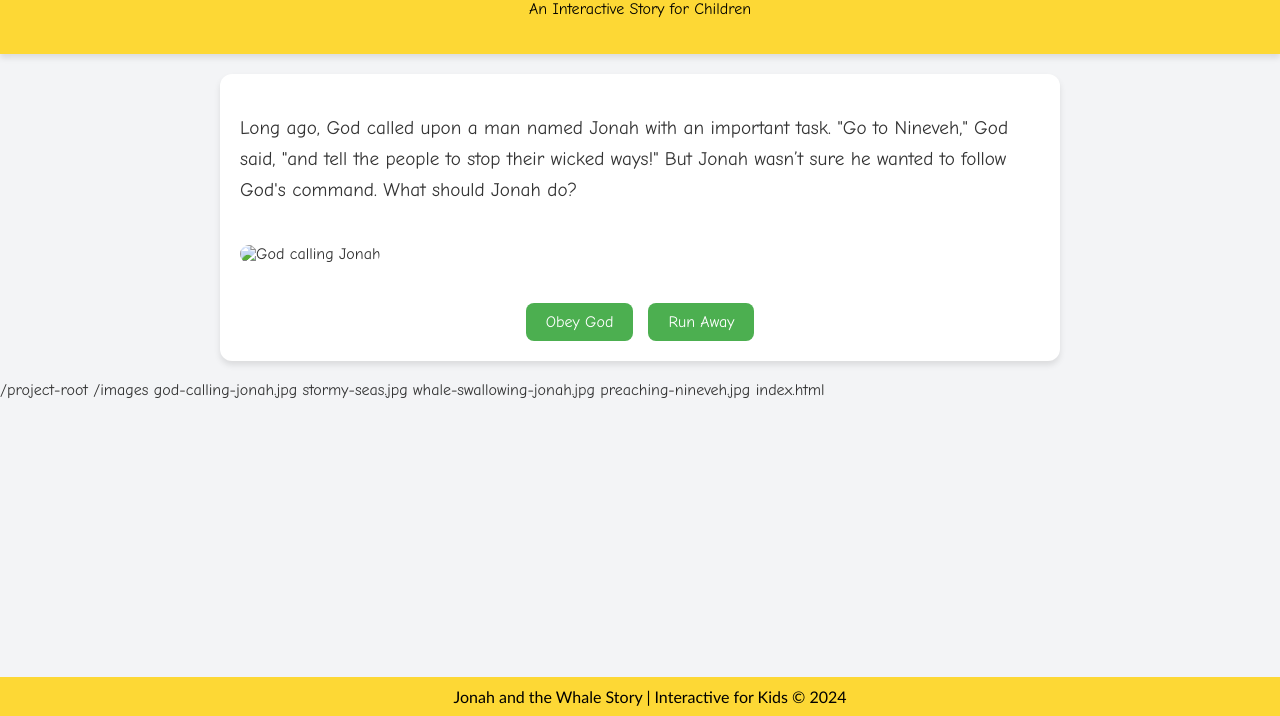
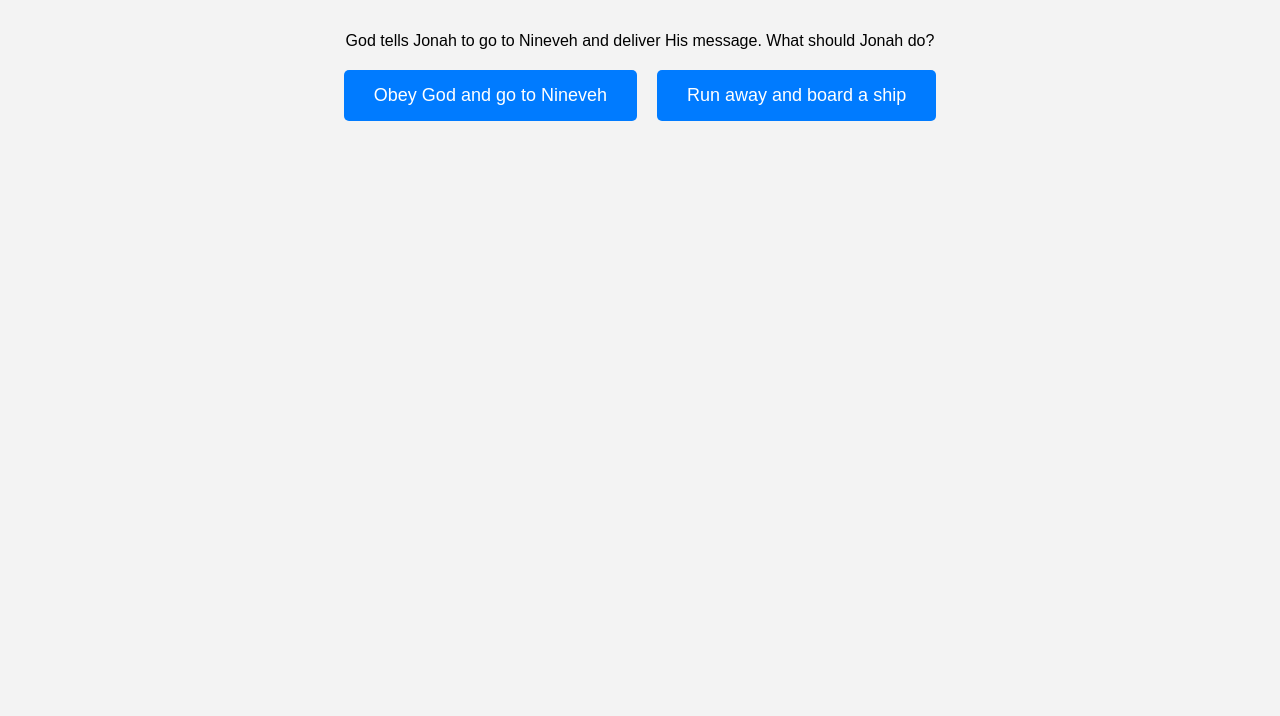
Before and after one commit to ChandieFae/Interactive-bible-story-jonah-and-the-big-fish, a plain HTML site: page index.html in a window 1280 px wide. Shown: the part 84-800 px from the top of the page. Drawn offline with Linux system fonts and the light colour scheme.

Commit message:
Update index.html
Added interactive Jonah and the Whale story with clickable choices and dynamic transitions

```diff
--- a/index.html
+++ b/index.html
@@ -3,194 +3,92 @@
 <head>
     <meta charset="UTF-8">
     <meta name="viewport" content="width=device-width, initial-scale=1.0">
-  <title>Jonah and the Whale - Interactive Story</title>
+    <title>Interactive Jonah and the Whale Story</title>
     <style>
         body {
-      font-family: "Comic Sans MS", Arial, sans-serif;
-      background-color: #f3f4f6;
-      color: #333;
+            font-family: Arial, sans-serif;
             margin: 0;
             padding: 0;
+            background-color: #f3f3f3;
+            text-align: center;
         }
-
-    header {
-      background-color: #fdd835;
-      color: #000;
+        .scene {
+            display: none;
             padding: 20px;
-      text-align: center;
-      box-shadow: 0 4px 6px rgba(0, 0, 0, 0.1);
         }
-
-    header h1 {
-      margin: 0;
-      font-size: 2.5rem;
-      font-family: "Trebuchet MS", Arial, sans-serif;
+        .active {
+            display: block;
         }
-
-    .story-container {
-      max-width: 800px;
-      margin: 20px auto;
-      background-color: #fff;
-      padding: 20px;
-      border-radius: 12px;
-      box-shadow: 0 4px 6px rgba(0, 0, 0, 0.1);
-    }
-
-    .scene p {
-      font-size: 1.2rem;
-      line-height: 1.6;
-    }
-
-    img {
-      max-width: 100%;
-      height: auto;
-      margin: 20px 0;
-      border-radius: 10px;
-    }
-
-    .buttons {
+        .choice-container {
             margin-top: 20px;
             display: flex;
             justify-content: center;
-      gap: 15px;
+            gap: 20px;
         }
-
-    button {
-      font-family: "Comic Sans MS", Arial, sans-serif;
-      background-color: #4caf50;
+        .choice {
+            padding: 15px 30px;
+            background-color: #007BFF;
             color: white;
-      border: none;
-      border-radius: 8px;
-      padding: 10px 20px;
-      font-size: 1rem;
-      cursor: pointer;
-      transition: background-color 0.3s ease;
+            text-decoration: none;
+            font-size: 18px;
+            border-radius: 5px;
+            transition: background-color 0.3s;
         }
-
-    button:hover {
-      background-color: #45a049;
-    }
-
-    footer {
-      background-color: #fdd835;
-      color: #000;
-      text-align: center;
-      padding: 10px;
-      position: fixed;
-      bottom: 0;
-      width: 100%;
-      font-family: "Trebuchet MS", Arial, sans-serif;
-      font-size: 1rem;
+        .choice:hover {
+            background-color: #0056b3;
         }
     </style>
 </head>
 <body>
-  <header>
+
     <h1>Jonah and the Whale</h1>
-    <p>An Interactive Story for Children</p>
-  </header>
 
-  <div class="story-container" id="story">
-    <div class="scene" id="scene1">
-      <p>Long ago, God called upon a man named Jonah with an important task. "Go to Nineveh," God said, "and tell the people to stop their wicked ways!" But Jonah wasn’t sure he wanted to follow God's command. What should Jonah do?</p>
-      <img src="images/god-calling-jonah.jpg" alt="God calling Jonah">
-      <div class="buttons">
-        <button onclick="choosePath('Nineveh')">Obey God</button>
-        <button onclick="choosePath('Ship')">Run Away</button>
-      </div>
+    <!-- Scene 1 -->
+    <div id="scene1" class="scene active">
+        <p>God tells Jonah to go to Nineveh and deliver His message. What should Jonah do?</p>
+        <div class="choice-container">
+            <a href="#" class="choice" onclick="goToScene('scene2A')">Obey God and go to Nineveh</a>
+            <a href="#" class="choice" onclick="goToScene('scene2B')">Run away and board a ship</a>
         </div>
     </div>
 
-  <footer>
-    Jonah and the Whale Story | Interactive for Kids © 2024
-  </footer>
+    <!-- Scene 2A -->
+    <div id="scene2A" class="scene">
+        <p>Jonah obeys God and goes to Nineveh. He delivers God's message, and the people repent and turn back to God.</p>
+        <p>Lesson: Obedience brings blessings.</p>
+    </div>
+
+    <!-- Scene 2B -->
+    <div id="scene2B" class="scene">
+        <p>Jonah runs away and boards a ship. A terrible storm arises, and the sailors ask Jonah what to do.</p>
+        <div class="choice-container">
+            <a href="#" class="choice" onclick="goToScene('scene3A')">Throw Jonah into the sea</a>
+            <a href="#" class="choice" onclick="goToScene('scene3B')">Try to row back to shore</a>
+        </div>
+    </div>
+
+    <!-- Scene 3A -->
+    <div id="scene3A" class="scene">
+        <p>The sailors throw Jonah into the sea, and the storm calms. Jonah is swallowed by a giant fish, and he prays for forgiveness inside the fish.</p>
+        <p>After three days, the fish spits Jonah out onto dry land, and he goes to Nineveh to deliver God's message.</p>
+    </div>
+
+    <!-- Scene 3B -->
+    <div id="scene3B" class="scene">
+        <p>The sailors try to row back to shore, but the storm worsens. They realize they must follow Jonah's advice and throw him into the sea.</p>
+        <a href="#" class="choice" onclick="goToScene('scene3A')">Continue</a>
+    </div>
 
     <script>
-    function choosePath(choice) {
-      const storyDiv = document.getElementById('story');
-      storyDiv.innerHTML = '';
-
-      if (choice === 'Nineveh') {
-        storyDiv.innerHTML = `
-          <div class="scene">
-            <p>Jonah decided to obey God. He walked to Nineveh, a big city full of people who needed to hear God's message.</p>
-            <img src="images/preaching-nineveh.jpg" alt="Jonah preaching in Nineveh">
-            <p>Jonah said to the people, "Turn to God and stop doing wrong, or Nineveh will be destroyed in 40 days!"</p>
-            <p>The people listened. They prayed, fasted, and changed their ways. God forgave them.</p>
-            <p><strong>Moral:</strong> Listening to God can bring blessings!</p>
-            <div class="buttons">
-              <button onclick="replay()">Replay Story</button>
-            </div>
-          </div>
-        `;
-      } else if (choice === 'Ship') {
-        storyDiv.innerHTML = `
-          <div class="scene">
-            <p>Jonah decided to run away. He boarded a ship to sail far from Nineveh, but a terrible storm came!</p>
-            <img src="images/stormy-seas.jpg" alt="A ship in a stormy sea">
-            <p>The sailors were scared. Jonah told them, "Throw me into the sea, and the storm will stop."</p>
-            <div class="buttons">
-              <button onclick="chooseSailorAction('Throw')">Throw Jonah</button>
-              <button onclick="chooseSailorAction('Row')">Try to Row Back</button>
-            </div>
-          </div>
-        `;
-      }
-    }
-
-    function chooseSailorAction(action) {
-      const storyDiv = document.getElementById('story');
-      storyDiv.innerHTML = '';
-
-      if (action === 'Throw') {
-        storyDiv.innerHTML = `
-          <div class="scene">
-            <p>The sailors threw Jonah into the sea. The storm stopped, but Jonah sank beneath the waves!</p>
-            <img src="images/whale-swallowing-jonah.jpg" alt="Jonah being swallowed by a whale">
-            <p>Jonah was swallowed by a huge fish! Inside the fish, he prayed, "God, I’m sorry for running away. I’ll do what you asked."</p>
-            <p>After three days, the fish spat Jonah onto dry land. He went to Nineveh to share God’s message.</p>
-            <p><strong>Moral:</strong> Obeying God can save us from trouble.</p>
-            <div class="buttons">
-              <button onclick="replay()">Replay Story</button>
-            </div>
-          </div>
-        `;
-      } else if (action === 'Row') {
-        storyDiv.innerHTML = `
-          <div class="scene">
-            <p>The sailors tried to row back to shore, but the storm only grew stronger. They had no choice but to do as Jonah said.</p>
-            <p>They threw Jonah into the sea. The storm stopped, and Jonah was swallowed by a giant fish!</p>
-            <img src="images/whale-swallowing-jonah.jpg" alt="Jonah being swallowed by a whale">
-          </div>
-        `;
-
-        setTimeout(() => {
-          chooseSailorAction('Throw');
-        }, 4000);
-      }
-    }
-
-    function replay() {
-      const storyDiv = document.getElementById('story');
-      storyDiv.innerHTML = `
-        <div class="scene" id="scene1">
-          <p>Long ago, God called upon a man named Jonah with an important task. "Go to Nineveh," God said, "and tell the people to stop their wicked ways!" But Jonah wasn’t sure he wanted to follow God's command. What should Jonah do?</p>
-          <img src="images/god-calling-jonah.jpg" alt="God calling Jonah">
-          <div class="buttons">
-            <button onclick="choosePath('Nineveh')">Obey God</button>
-            <button onclick="choosePath('Ship')">Run Away</button>
-          </div>
-        </div>
-      `;
+        function goToScene(sceneId) {
+            // Hide all scenes
+            document.querySelectorAll('.scene').forEach(scene => {
+                scene.classList.remove('active');
+            });
+            // Show the selected scene
+            document.getElementById(sceneId).classList.add('active');
         }
     </script>
+
 </body>
 </html>
-
-/project-root
-  /images
-    god-calling-jonah.jpg
-    stormy-seas.jpg
-    whale-swallowing-jonah.jpg
-    preaching-nineveh.jpg
-  index.html
```
Lines whose indentation alone changed are shown as unchanged.
